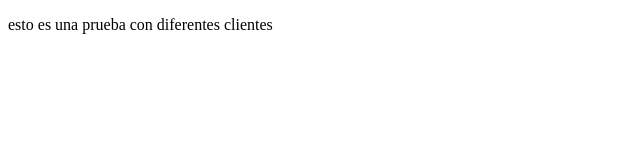
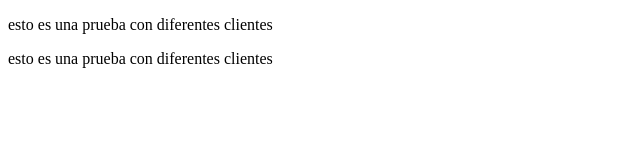
Before and after one commit to Hernan-21/git_test_interacction, a plain HTML site: page index.html in a window 1280 px wide. Shown: the whole page, without its empty margins (0-640 px from the left). Drawn offline with Linux system fonts and the light colour scheme.

Commit message:
comitted

```diff
--- a/index.html
+++ b/index.html
@@ -7,5 +7,6 @@
 </head>
 <body>
     <p>esto es una prueba con diferentes clientes</p>
+    <p>esto es una prueba con diferentes clientes</p>
 </body>
 </html>
```
